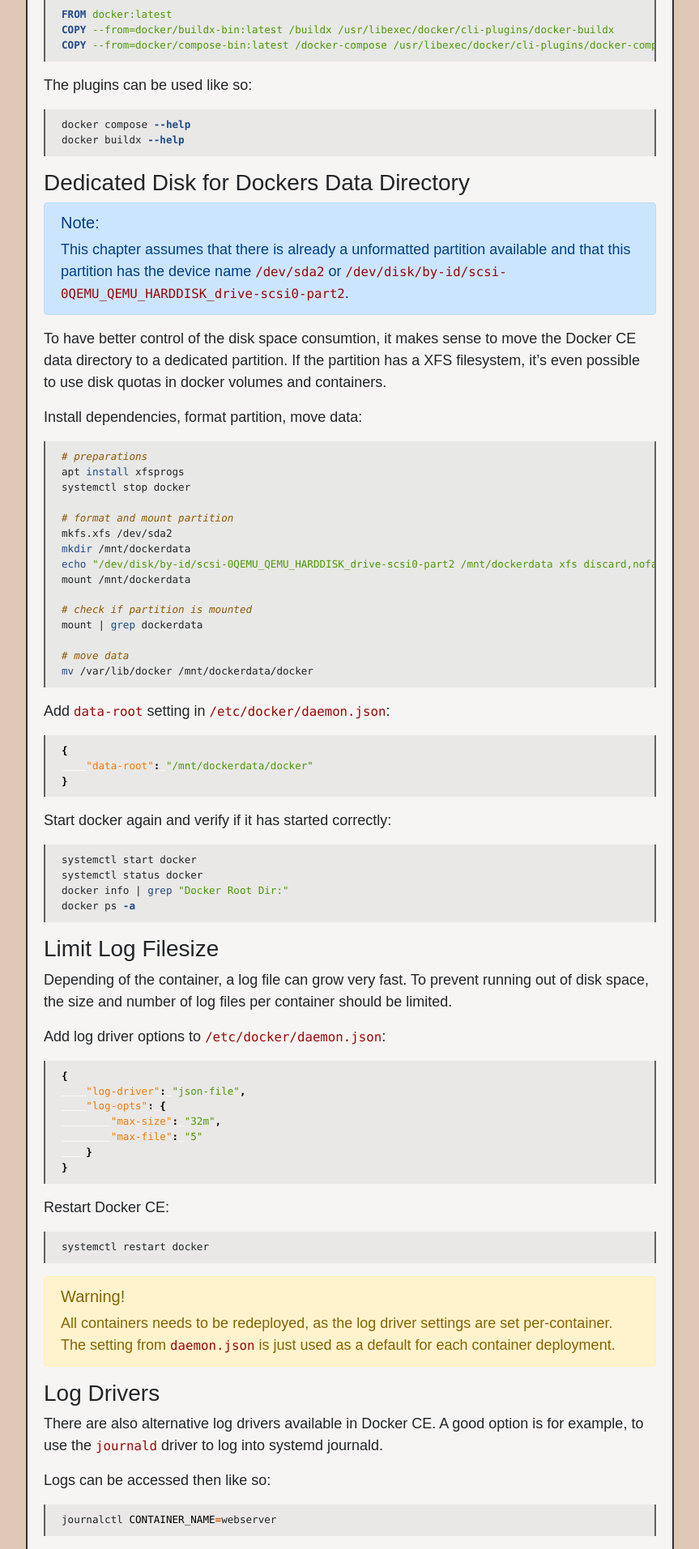
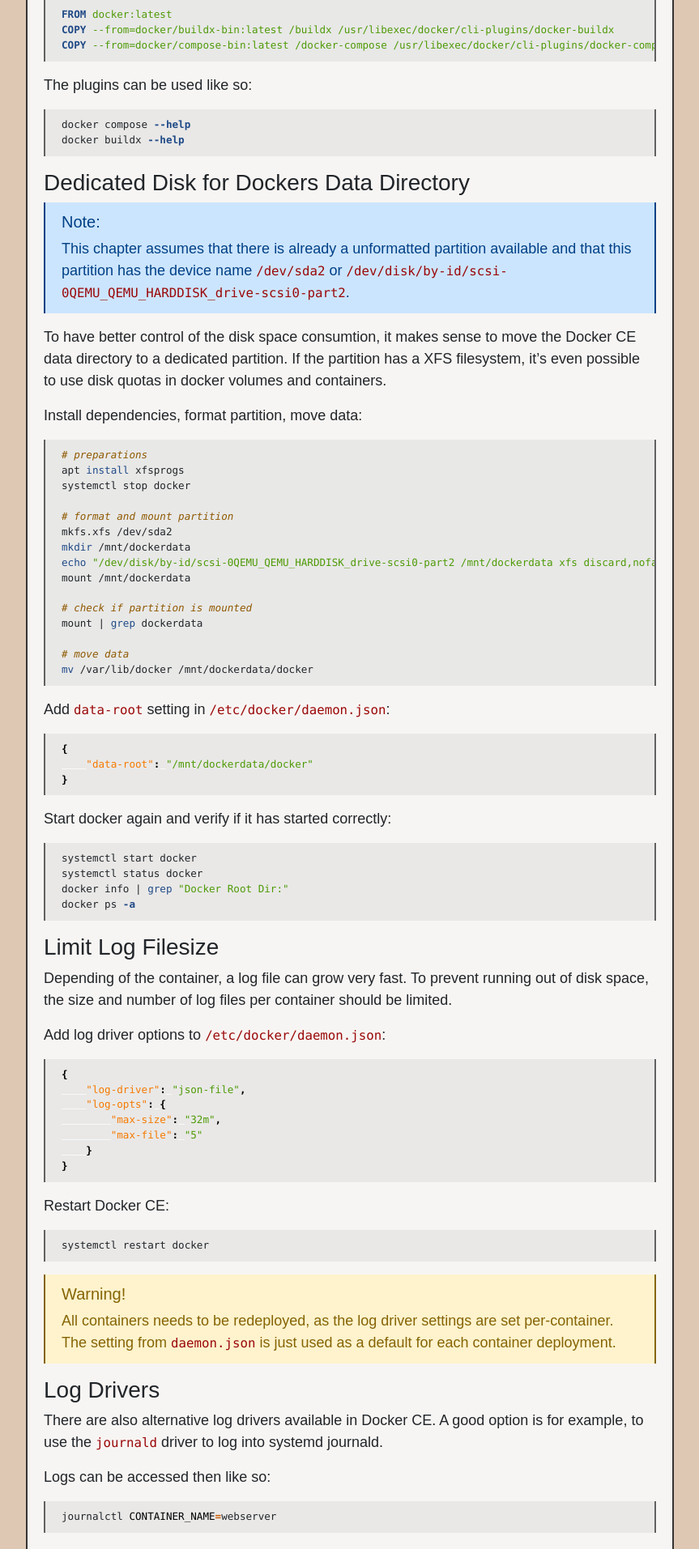
Before and after one commit to perryflynn/serverless.industries, a Jekyll site: the page built from src/_posts/guides/2023-12-16-advanced-docker-setup.md, in a window 1280 px wide. Shown: the part 2989-4902 px from the top of the page at 81% size, without its empty margins (208-1071 px from the left). Built offline with Jekyll 4.4.1, drawn with Linux system fonts in a browser that asks for light colours; the table of contents is made by our own code.

Commit message:
alert styles

```diff
--- a/src/css/main.scss
+++ b/src/css/main.scss
@@ -214,6 +214,22 @@
     h6:hover .header-link {
         opacity: 1;
     }
+
+    .alert {
+        border-radius: 0rem;
+        border-top: 0px;
+        border-bottom: 0px;
+        border-left: 2px solid theme-color-level('primary', $alert-color-level);
+        border-right: 2px solid theme-color-level('primary', $alert-color-level);
+    }
+
+    .alert.alert-warning {
+        border-color: theme-color-level('warning', $alert-color-level);
+    }
+
+    .alert.alert-danger {
+        border-color: theme-color-level('danger', $alert-color-level);
+    }
 }
 
 /* startpage */
```
